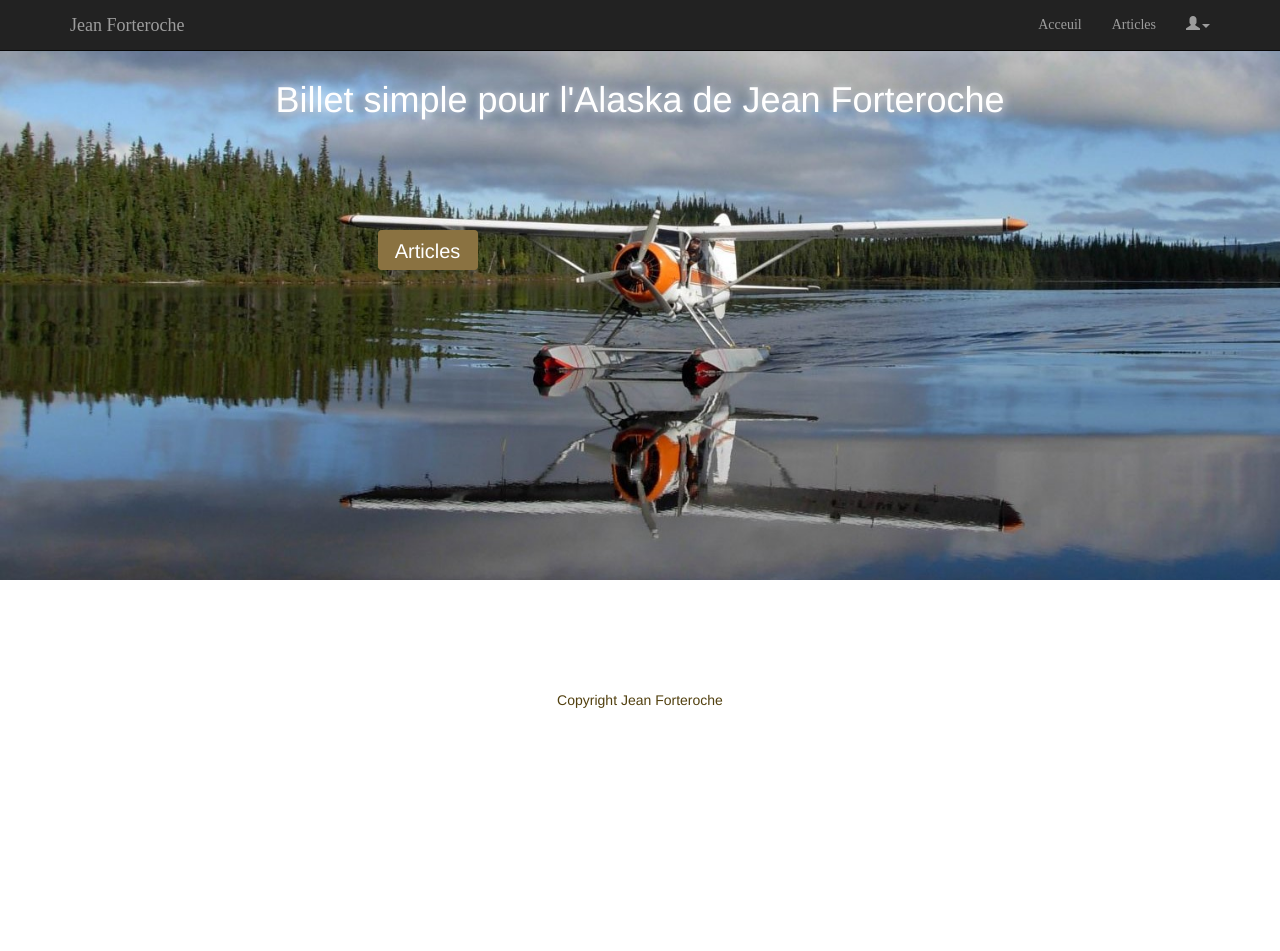
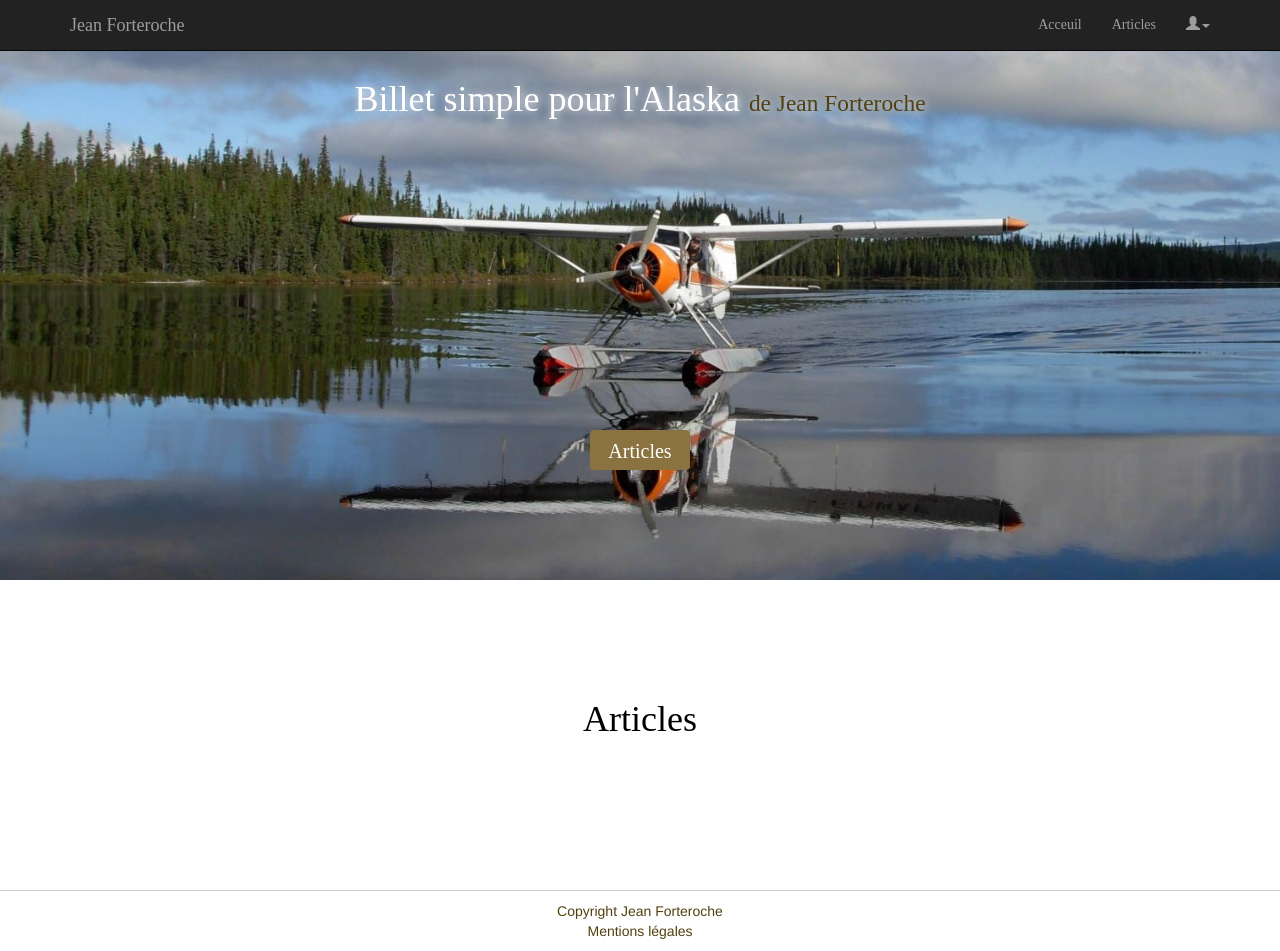
Before and after one commit to buba71/OCBlog, a PHP site: template views/index.html.twig in a window 1280 px wide. Before the commit the page ends 708 px from the top, so only its background shows below. Run offline with PHP 8.4, Linux system fonts and the light colour scheme; the template is opened without the code that fills it, so the values that code supplies are empty; some libraries are stand-ins or nearby versions.

Commit message:
product version 1.3

```diff
--- a/views/admin.html.twig
+++ b/views/admin.html.twig
@@ -34,7 +34,7 @@
                 {% for article in articles %}
                 <tr>
                     <td><a class="articleTitle" href="{{ path('article', { 'id': article.id }) }}">{{ article.title }}</a></td>
-                    <td>{{ article.content | truncate(60) | raw }}</td>
+                    <td>{{ article.content | truncate(30) | raw }}</td>
                     <td>
                         <a href="{{ path('admin_article_edit', { 'id': article.id }) }}" class="btn btn-info btn-xs" title="Edit"><span class="glyphicon glyphicon-edit"></span></a>
                         <button type="button" class="btn btn-danger btn-xs" title="Delete" data-toggle="modal" data-target="#articleDialog{{ article.id }}"><span class="glyphicon glyphicon-remove"></span>
--- a/views/article.html.twig
+++ b/views/article.html.twig
@@ -3,10 +3,7 @@
 {% block title %}{{ article.title }}{% endblock %}
 
 {% block content %}
-<div class="container">
-
-
-
+<div class="container article">
 
     <h2>{{ article.title }}</h2>
     <p>{{ article.content |raw }}</p>
--- a/views/index.html.twig
+++ b/views/index.html.twig
@@ -5,10 +5,13 @@
 {% block content %}
 <div class="container-fluid image">
     		<h1>Billet simple pour l'Alaska
-    			<span> de Jean Forteroche</span>
+    			<small> de Jean Forteroche</small>
     		</h1>
             <a href="#article"><button class="btn btn-custom">Articles</button></a>
 
+</div>
+<div class=" container title">
+	<h1>Articles</h1>
 </div>
 
 <article>
--- a/views/layout.html.twig
+++ b/views/layout.html.twig
@@ -79,7 +79,8 @@
     </section>
 
     <footer class="footer">
-            <a href="">Copyright Jean Forteroche</a>
+            <a href="">Copyright Jean Forteroche</a><br />
+            <a href=""> Mentions légales</a>
     </footer>
     </div>
 
--- a/web/css/ocblog.css
+++ b/web/css/ocblog.css
@@ -5,10 +5,19 @@ body
 
 .footer
 {
-	padding-top: 10px;
-  margin-top: 20px;
+  padding-top: 10px;
+  margin-top: 100px;
 	margin-bottom: 10px;
 	text-align: center;
+  border-top: 1px solid #ccc;
+}
+
+.title h1
+{
+  font-family: "parisienne";
+  color: black;
+  text-align: center;
+  margin-bottom: 50px;
 }
 
 .articleTitle:hover, .articleTitle:focus
@@ -81,23 +90,30 @@ a
 	  margin-bottom: 100px;
 	  padding-top: 30px;
     color: white;
+    font-family: "parisienne";
     text-align:center;
     text-shadow: white 0.1em 0.1em 0.7em;
 
 }
 
+
+
 .image button
 {
   width: 100px;
   height: 40px;
-  position: relative;
   font-size: 20px;
   text-align: center;
   text-decoration-color: white;
   right: 17%;
   background-color:  black;
-  margin-top: 100px;
+  margin-top:300px;
 
+}
+
+.image h1 small
+{
+  color: #52400f;
 }
 
 header .container-fluid h1 span
@@ -108,17 +124,21 @@ header .container-fluid h1 span
 	font-family: "parisienne";
 }
 
-article h2
+#article h2
 {
 	font-family: "parisienne";
 	color: black;
-
-
 }
 
 #article
 {
   border-bottom: 1px solid #ccc;
+}
+
+.article h2
+{
+  font-family: "parisienne";
+  font-size: 40px;
 }
 
 .btn-custom {
```
Also changed, not shown: src/Controller/HomeController.php (+14 -15 lines), src/DAO/CommentDAO.php (+0 -9 lines).
